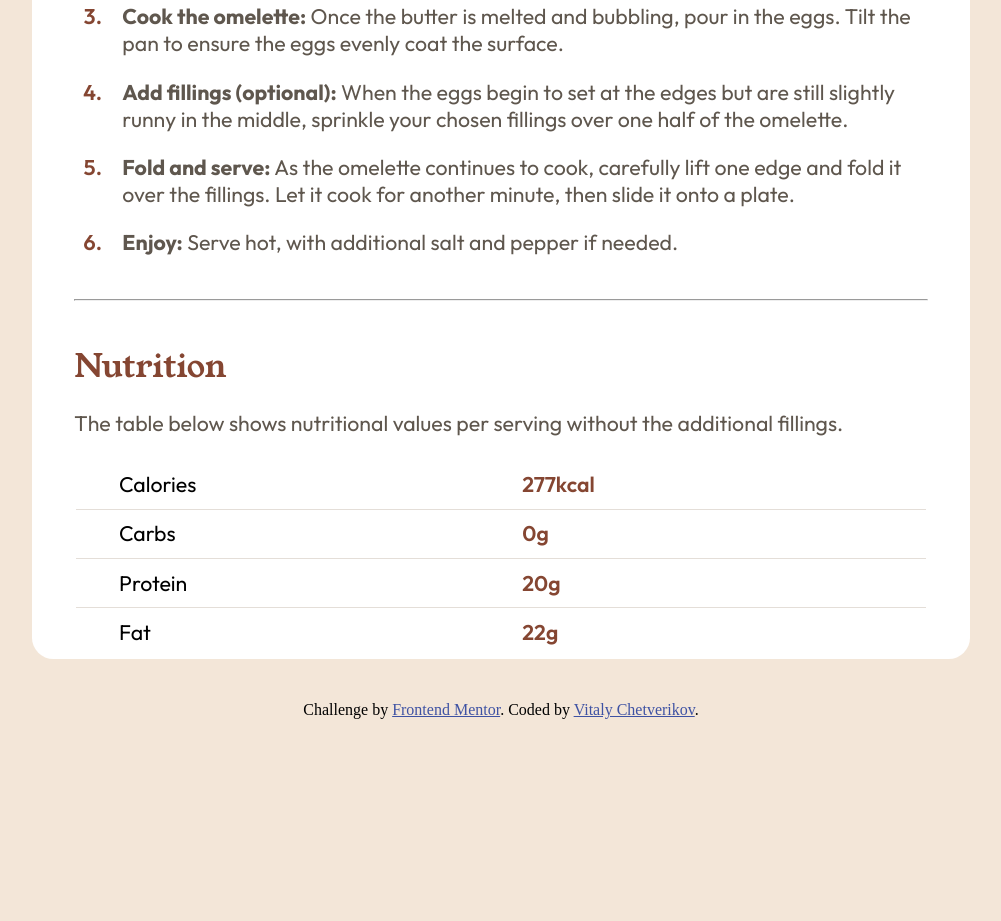
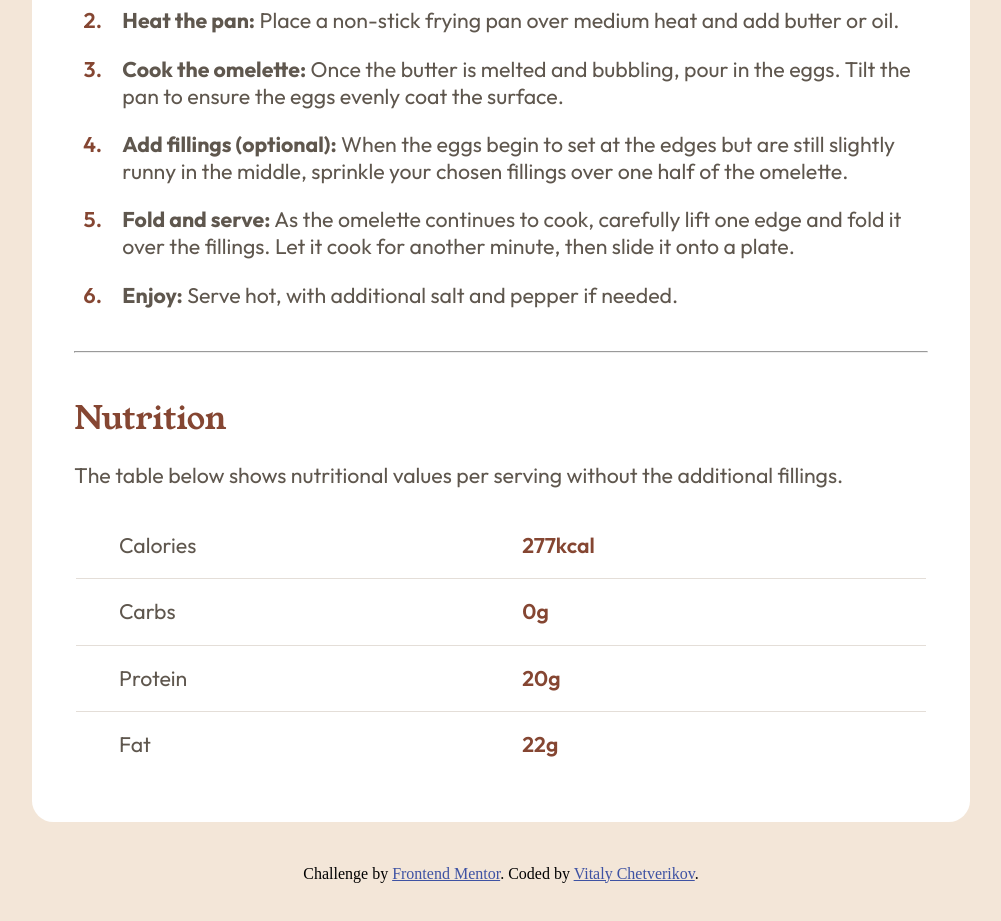
Before and after one commit to vitchet/fm-recipepagemain, a plain HTML site: page index.html in a window 1280 px wide. Shown: the part 1487-2408 px from the top of the page, without its empty margins (139-1140 px from the left). Before the commit the page ends 2249 px from the top, so only its background shows below. Drawn offline with Linux system fonts and the light colour scheme.

Commit message:
Adjusted some sizes to make the closer to the design. Also added right color to the table.

```diff
--- a/css/style.css
+++ b/css/style.css
@@ -37,7 +37,7 @@ img {
     --font-size-base: 16;
 
     /* Calculated Values */
-    --font-size-min: calc(var(--font-size-base) * 0.75px);
+    --font-size-min: calc(var(--font-size-base) * 0.85px);
     --font-size-max: calc(var(--screen-width-max) / var(--screen-width-base) * var(--font-size-base) * 1px);
     --font-size-val: calc(100vw / var(--screen-width-base) * var(--font-size-base));
 
@@ -66,6 +66,7 @@ body {
     gap: 2rem;
     background-color: var(--eggshell-color);
     padding: var(--body-padding);
+    padding-bottom: var(--body-padding-large);
 }
 
 .recipe-page {
@@ -102,18 +103,18 @@ body {
     >header {
         display: flex;
         flex-flow: column nowrap;
-        gap: 1rem;
+        gap: 2.5rem;
         padding: 0 var(--main-padding);
 
         .preface {
             display: flex;
             flex-flow: column nowrap;
-            gap: 0.5rem;
+            gap: 0.75rem;
 
             h1 {
                 color: var(--dark-charcoal-color);
                 font-family: "Young Serif", serif;
-                font-size: 2rem;
+                font-size: 2.5rem;
                 font-weight: 400;
             }
         }
@@ -148,7 +149,8 @@ body {
         flex-flow: column nowrap;
         gap: 2rem;
         width: 100%;
-        padding: 0 var(--main-padding);
+        padding: var(--main-padding);
+        padding-top: 0;
 
         .recipe-section {
             display: flex;
@@ -188,12 +190,16 @@ body {
                 border: 1px solid var(--light-grey-color);
             }
 
-            table {
+            table>tbody {
+                display: flex;
+                flex-flow: column nowrap;
+
                 tr {
                     display: flex;
                     flex-flow: row nowrap;
                     gap: 2rem;
-                    padding: 0.5rem 2rem;
+                    padding: 0.9rem 2rem;
+
                     border-bottom: 1px solid var(--light-grey-color);
                 }
 
@@ -207,6 +213,7 @@ body {
 
                 th {
                     font-weight: 400;
+                    color: var(--wenge-brown-color)
                 }
 
                 td {
```
